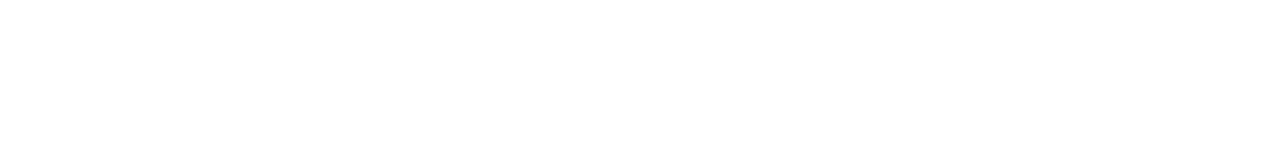
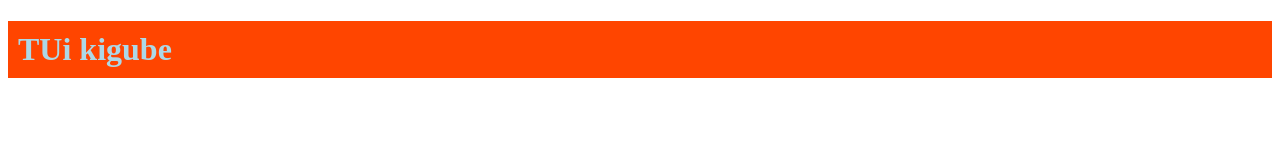
Before and after one commit to sayeed-al-saad/Hi-hello, a plain HTML site: page index.html in a window 1280 px wide. Drawn offline with Linux system fonts and the light colour scheme.

Commit message:
last edit

```diff
--- a/index.html
+++ b/index.html
@@ -4,8 +4,9 @@
     <meta charset="UTF-8">
     <meta name="viewport" content="width=device-width, initial-scale=1.0">
     <title>Document</title>
+    <link rel="stylesheet" href="style.css">
 </head>
 <body>
-
+    <h1>TUi kigube</h1>
 </body>
 </html>
--- /dev/null
+++ b/style.css
@@ -0,0 +1,5 @@
+h1{
+    background-color: orangered;
+    color: lightblue;
+    padding: 10px;
+}
```
